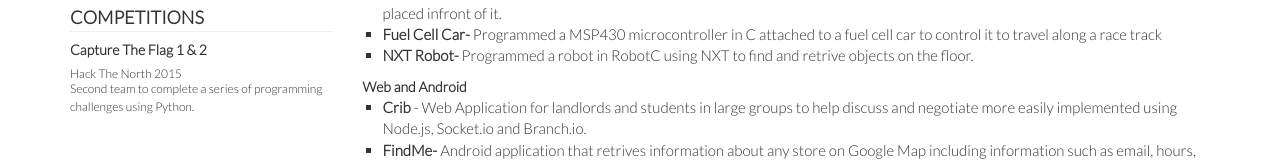
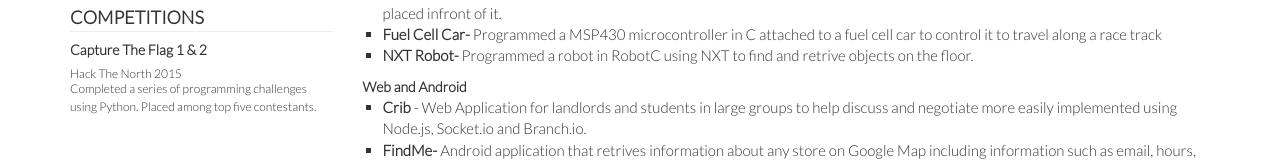
Before and after one commit to Spurrya/resume, a plain HTML site: page src/index.html in a window 1280 px wide. Shown: the part 603-767 px from the top of the page. Drawn offline with Linux system fonts and the light colour scheme.

Commit message:
Final Version

```diff
--- a/src/index.html
+++ b/src/index.html
@@ -186,7 +186,7 @@ hr{
             <div class="heading heading2">COMPETITIONS</div><hr>
             <div class="skills">
 
-            <p><h5><b>Capture The Flag 1 &amp; 2</b></h5><h6>Hack The North 2015</h6>Second team to complete a series of programming challenges using Python.</p>
+            <p><h5><b>Capture The Flag 1 &amp; 2</b></h5><h6>Hack The North 2015</h6>Completed a series of programming challenges using Python. Placed among top five contestants.</p>
 
             </div>
 
```
Also changed, not shown: 1 other file.
